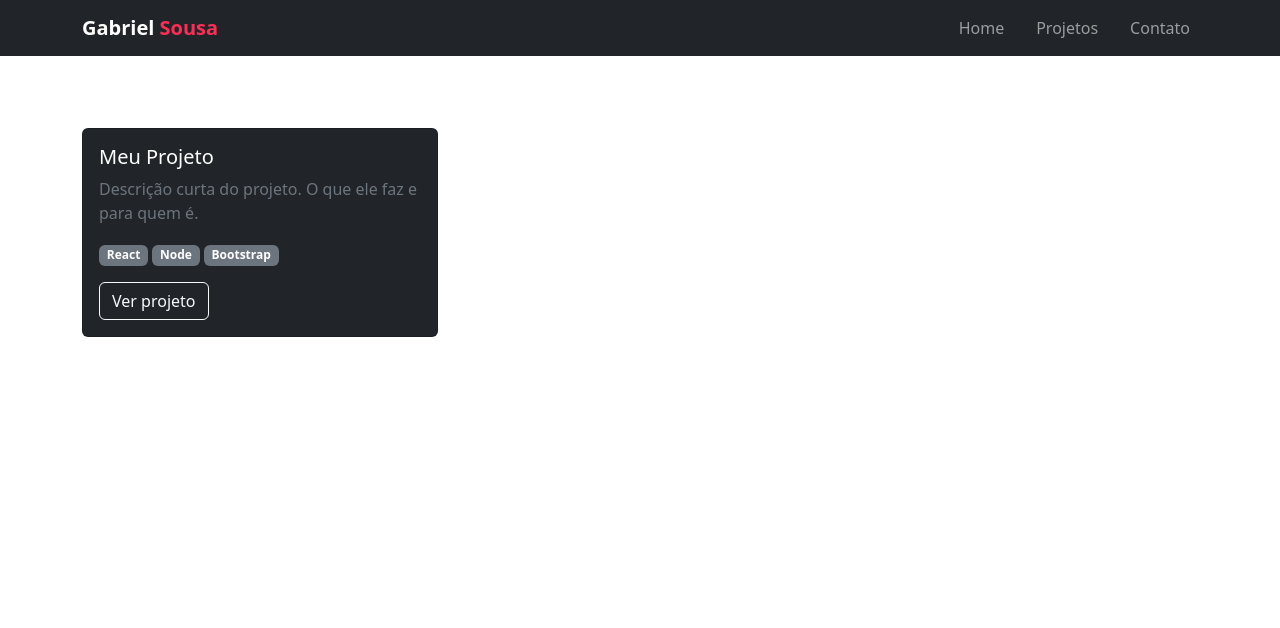
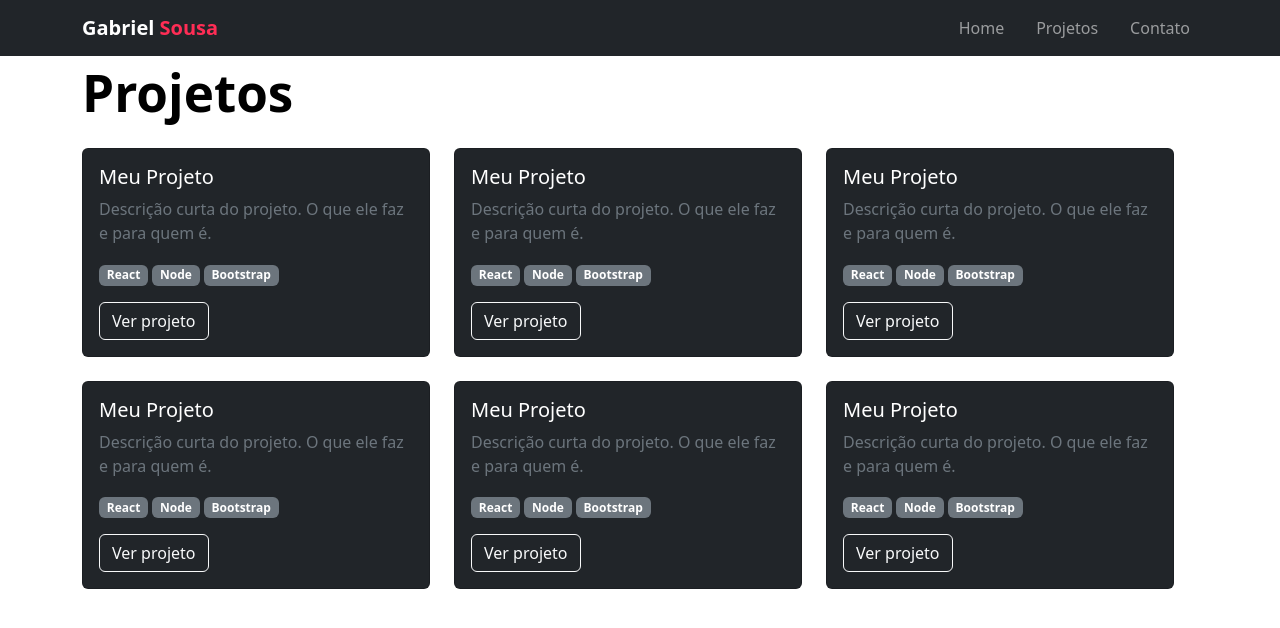
Before and after one commit to gabiru404/personal-portfolio, a React (Vite) app: page /projetos in a window 1280 px wide. Shown: the top 628 px of the page. Built offline with nearby package versions, Linux system fonts and the light colour scheme.

Commit message:
Created project cards

```diff
--- a/src/pages/Projects.jsx
+++ b/src/pages/Projects.jsx
@@ -1,9 +1,11 @@
 function Projects() {
   return (
     <section className="container py-5 text-white">
-      <h1 className="fw-bold mb-4">Projetos</h1>
+      <h1 className="fw-bold mb-4 text-black py-1 pt-3">Projetos</h1>
 
-      <div className="row">
+      {/* card 01 */}
+
+      <div className="row col-md-12">
         <div className="col-md-6 col-lg-4">
           <div className="card bg-dark text-white h-100">
             <div className="card-body">
@@ -30,8 +32,152 @@ function Projects() {
             </div>
           </div>
         </div>
+     {/* card 02 */}
+     <div className="col-md-6 col-lg-4">
+          <div className="card bg-dark text-white h-100">
+            <div className="card-body">
+              <h5 className="card-title">Meu Projeto</h5>
+
+              <p className="card-text text-secondary">
+                Descrição curta do projeto. O que ele faz e para quem é.
+              </p>
+
+              <div className="mb-3">
+                <span className="badge bg-secondary me-1">React</span>
+                <span className="badge bg-secondary me-1">Node</span>
+                <span className="badge bg-secondary">Bootstrap</span>
+              </div>
+
+              <a
+                href="#"
+                className="btn btn-outline-light"
+                target="_blank"
+                rel="noopener noreferrer"
+              >
+                Ver projeto
+              </a>
+            </div>
+          </div>
+        </div>
+
+        <div className="col-md-6 col-lg-4">
+          <div className="card bg-dark text-white h-100">
+            <div className="card-body">
+              <h5 className="card-title">Meu Projeto</h5>
+
+              <p className="card-text text-secondary">
+                Descrição curta do projeto. O que ele faz e para quem é.
+              </p>
+
+              <div className="mb-3">
+                <span className="badge bg-secondary me-1">React</span>
+                <span className="badge bg-secondary me-1">Node</span>
+                <span className="badge bg-secondary">Bootstrap</span>
+              </div>
+
+              <a
+                href="#"
+                className="btn btn-outline-light"
+                target="_blank"
+                rel="noopener noreferrer"
+              >
+                Ver projeto
+              </a>
+            </div>
+          </div>
+        </div>
+
+        <div className="col-md-6 col-lg-4 pt-4">
+          <div className="card bg-dark text-white h-100">
+            <div className="card-body">
+              <h5 className="card-title">Meu Projeto</h5>
+
+              <p className="card-text text-secondary">
+                Descrição curta do projeto. O que ele faz e para quem é.
+              </p>
+
+              <div className="mb-3">
+                <span className="badge bg-secondary me-1">React</span>
+                <span className="badge bg-secondary me-1">Node</span>
+                <span className="badge bg-secondary">Bootstrap</span>
+              </div>
+
+              <a
+                href="#"
+                className="btn btn-outline-light"
+                target="_blank"
+                rel="noopener noreferrer"
+              >
+                Ver projeto
+              </a>
+            </div>
+          </div>
+        </div>
+
+        <div className="col-md-6 col-lg-4 pt-4">
+          <div className="card bg-dark text-white h-100">
+            <div className="card-body">
+              <h5 className="card-title">Meu Projeto</h5>
+
+              <p className="card-text text-secondary">
+                Descrição curta do projeto. O que ele faz e para quem é.
+              </p>
+
+              <div className="mb-3">
+                <span className="badge bg-secondary me-1">React</span>
+                <span className="badge bg-secondary me-1">Node</span>
+                <span className="badge bg-secondary">Bootstrap</span>
+              </div>
+
+              <a
+                href="#"
+                className="btn btn-outline-light"
+                target="_blank"
+                rel="noopener noreferrer"
+              >
+                Ver projeto
+              </a>
+            </div>
+          </div>
+        </div>
+
+        <div className="col-md-6 col-lg-4 pt-4">
+          <div className="card bg-dark text-white h-100">
+            <div className="card-body">
+              <h5 className="card-title">Meu Projeto</h5>
+
+              <p className="card-text text-secondary">
+                Descrição curta do projeto. O que ele faz e para quem é.
+              </p>
+
+              <div className="mb-3">
+                <span className="badge bg-secondary me-1">React</span>
+                <span className="badge bg-secondary me-1">Node</span>
+                <span className="badge bg-secondary">Bootstrap</span>
+              </div>
+
+              <a
+                href="#"
+                className="btn btn-outline-light"
+                target="_blank"
+                rel="noopener noreferrer"
+              >
+                Ver projeto
+              </a>
+            </div>
+          </div>
+        </div>
+
       </div>
+
+
+
+
     </section>
+
+
+
+
   )
 }
 
```
